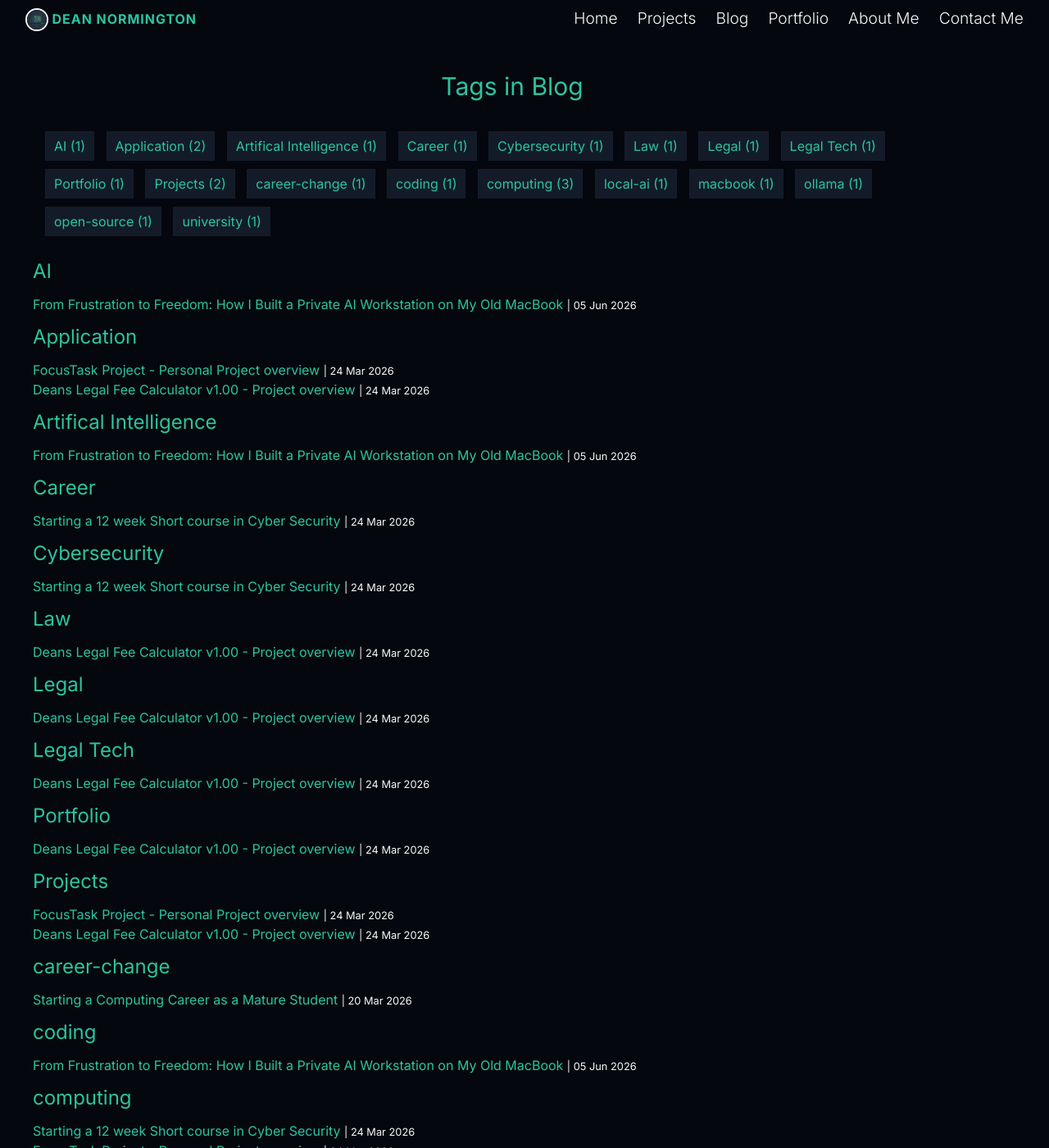
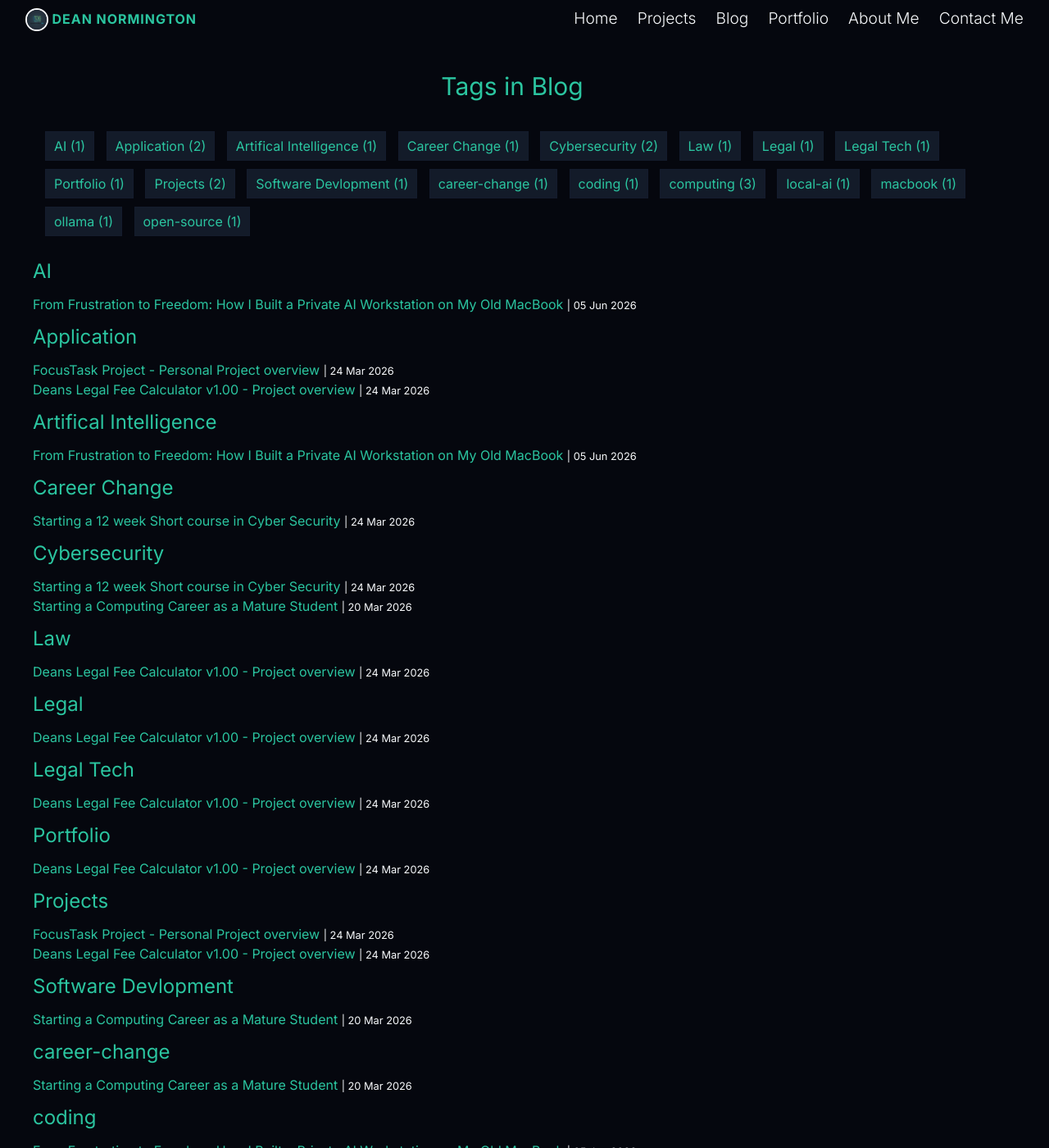
Before and after one commit to dean-js/dnormingtonlaw.uk, a Jekyll site: the page built from tags.html, in a window 1280 px wide and 1400 px high. Shown: the whole window at 82% size. Built offline with Jekyll 4.4.1, drawn with Linux system fonts in a browser that asks for light colours; some of the changed text lies outside the part shown.

Commit message:
fixed blog post catergorisation

```diff
--- a/_posts/2026-03-20-starting-a-computing-career-as-a-mature-student.markdown
+++ b/_posts/2026-03-20-starting-a-computing-career-as-a-mature-student.markdown
@@ -5,7 +5,7 @@ date: 2026-03-20 17:05:00 +0000
 description: A personal reflection on transitioning from law to computing as a mature student, overcoming academic setbacks, and building a new career path.
 img: # Add image post (optional)
 fig-caption: # Add figcaption (optional)
-tags: [university, computing, career-change]
+tags: [Software Devlopment, computing, Cybersecurity , career-change]
 ---
 
 ## Transitioning from Law to Computing
--- a/_posts/2026-05-30-starting-cybersecurity-short-course.markdown
+++ b/_posts/2026-05-30-starting-cybersecurity-short-course.markdown
@@ -5,7 +5,8 @@ date: 2026-03-24 17:05:00 +0000
 description: A personal reflection on starting level 3 short course in cyber security practices
 img: # Add image post (optional)
 fig-caption: # Add figcaption (optional)
-tags: [Cybersecurity, computing, Career]
+tags: [Cybersecurity, computing, Career Change]
+Catergory: Cybersecurity
 ---
 
 ## Why Cybersecurity?
```
